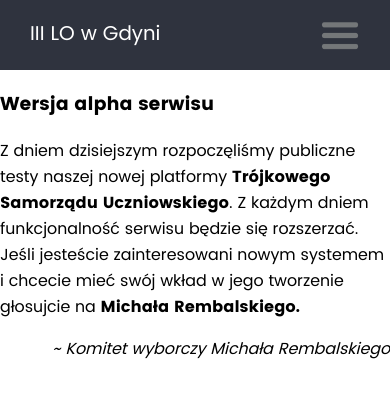
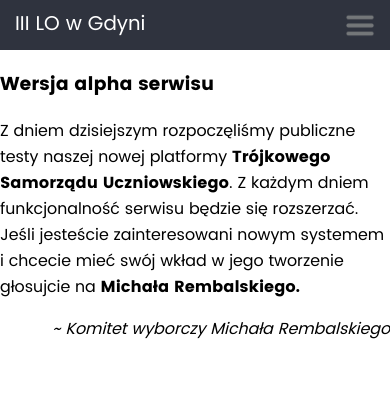
Before and after one commit to cerber-os/lo3-chmura, a Django app: page /announcement/ in a window 390 px wide. Shown: the top 398 px of the page. Run offline with Django 3.2, Linux system fonts and the light colour scheme.

Commit message:
Aesthetic changes

```diff
--- a/chmura/static/css/global.css
+++ b/chmura/static/css/global.css
@@ -23,8 +23,8 @@ body {
 	display: inline;
 }
 #headerhamburger {
-	height: 40px;
-	margin-top: 15px;
+	height: 30px;
+	margin-top: 10px;
 
 	display: none;
 	float: right;
@@ -39,8 +39,9 @@ body {
 	text-align: center;
 	text-decoration: none;
 	line-height: normal;
+	font-size: initial;
 }
-#headermenu > a:nth-child(odd) {
+#headermenu > a.current {
 	background-color: #22252D;
 }
 
@@ -143,7 +144,7 @@ p.buttonholder {
 
 @media screen and (max-width: 1000px) {
 	body {
-		padding-top: 70px;
+		padding-top: 50px;
 	}
 
 	#header {
@@ -156,9 +157,9 @@ p.buttonholder {
 	}
 	#header > p {
 		display: block;
-		margin: 0 30px;
+		margin: 0 15px;
 
-		line-height: 70px;
+		line-height: 50px;
 	}
 	#header > select { display: none; }
 	#headerhamburger { display: inline-block; }
--- a/chmura/static/css/substitution.css
+++ b/chmura/static/css/substitution.css
@@ -39,8 +39,8 @@ div.substitutiontablewrapper > h2 {
 	width: 100%;
 }
 #mobilecontrols > p {
-	font-size: 1.3em;
 	margin: 4px 8px;
+	text-align: center;
 }
 #mobilecontrols select {
 	font-size: 1.2em;
--- a/chmura/templates/chmura/master.html
+++ b/chmura/templates/chmura/master.html
@@ -18,13 +18,13 @@
 				<img id="headerhamburger" src="/static/img/hamburger.png" onclick="toggleHeaderMenu()">
 			</p>
 			<select onchange="handleLocationSelectUpdate(this)">
-				<option value="/" {% if request.path == "/"%}selected{%endif%}>Plan lekcji</option>
-				<option value="/substitution/" {% if request.path == "/substitution/"%}selected{%endif%}>Zastępstwa</option>
+				<option value="/" {% if request.path == "/" %}selected{%endif%}>Plan lekcji</option>
+				<option value="/substitution/" {% if request.path == "/substitution/" %}selected{% endif %}>Zastępstwa</option>
 			</select>
 			{% block secondaryheaderselect %}{% endblock %}
 			<div id="headermenu" style="display: none">
-				<a href="/">Plan lekcji</a>
-				<a href="/substitution/">Zastępstwa</a>
+				<a href="/" {% if request.path == "/" %}class="current"{% endif %}>Plan lekcji</a>
+				<a href="/substitution/" {% if request.path == "/substitution/" %}class="current"{% endif %}>Zastępstwa</a>
 			</div>
 		</header>
 
```
